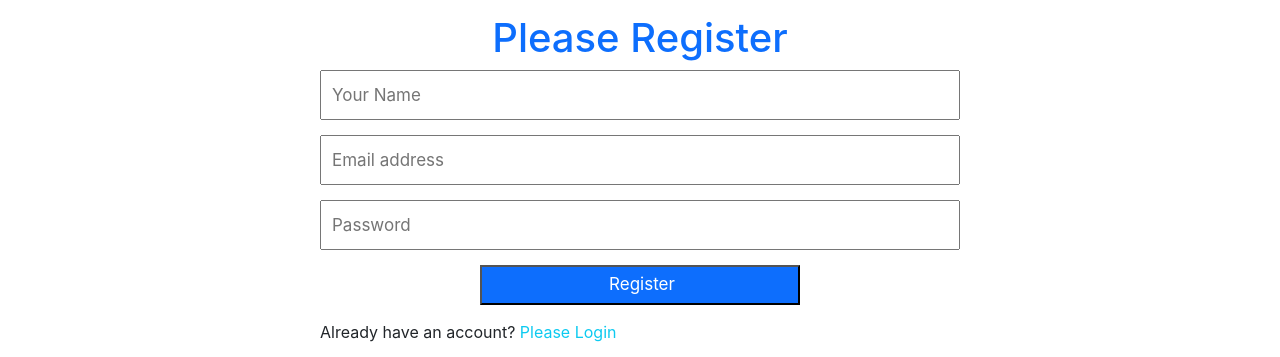
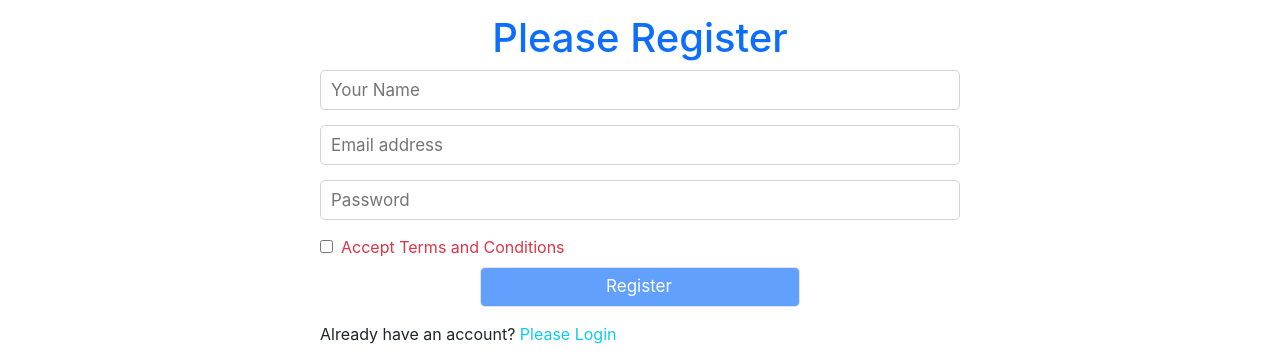
Before and after one commit to kabbo500/chartered-accountant, a React (Create React App) app: page /register in a window 1280 px wide. Shown: the part 336-693 px from the top of the page. Built offline with nearby package versions, Linux system fonts and the light colour scheme; no server answers.

Commit message:
add email varification system

```diff
--- a/src/pages/Navbar/Login/Login.js
+++ b/src/pages/Navbar/Login/Login.js
@@ -1,6 +1,8 @@
+import { async } from '@firebase/util';
 import React, { useRef } from 'react';
 import { Button, Form } from 'react-bootstrap';
 import { useSignInWithEmailAndPassword } from 'react-firebase-hooks/auth';
+import { useSendPasswordResetEmail } from 'react-firebase-hooks/auth';
 
 import { Link, useLocation, useNavigate } from 'react-router-dom';
 import auth from '../../../firebase.init';
@@ -13,6 +15,7 @@
     const location = useLocation();
     let from = location.state?.from?.pathname || "/";
 
+    let errorElement;
 
     const [
         signInWithEmailAndPassword,
@@ -21,8 +24,16 @@
         error,
     ] = useSignInWithEmailAndPassword(auth);
 
+    const [sendPasswordResetEmail, sending] = useSendPasswordResetEmail(auth);
+
     if (user) {
         navigate(from, { replace: true });
+
+    }
+
+    if (error) {
+
+        errorElement = <p className='text-danger'>Error: {error.message}</p>
 
     }
 
@@ -37,26 +48,30 @@
         navigate('/register')
     }
 
+    const resetPassword = async () => {
+        const email = emailRef.current.value;
+        await sendPasswordResetEmail(email);
+        alert('Sent email');
+    }
+
     return (
         <div className='container w-50 mx-auto'>
             <h1 className='text-primary text-center mt-3'>Please login</h1>
             <Form onSubmit={handleSubmit}>
                 <Form.Group className="mb-3" controlId="formBasicEmail">
-                    <Form.Label>Email address</Form.Label>
                     <Form.Control ref={emailRef} type="email" placeholder="Enter email" required />
-
                 </Form.Group>
 
                 <Form.Group className="mb-3" controlId="formBasicPassword">
-                    <Form.Label>Password</Form.Label>
                     <Form.Control ref={passwordRef} type="password" placeholder="Password" required />
-                </Form.Group>
-                <Form.Group className="mb-3" controlId="formBasicCheckbox">
-                    <Form.Check type="checkbox" label="Check me out" />
                 </Form.Group>
                 <input style={{ height: '40px' }} className='bg-primary text-white w-50 d-block mx-auto' type="submit" value="Login" />
             </Form>
+
+            {errorElement}
+
             <p>Are your new? <Link to="/register" className='text-info text-decoration-none  ' onClick={navigateRegister}>Please Register</Link></p>
+            <p>Forget password? <Link to="/register" className='text-info text-decoration-none  ' onClick={resetPassword}>Reset password</Link></p>
 
             <GoogleLogin></GoogleLogin>
         </div>
--- a/src/pages/Navbar/Register/Register.css
+++ b/src/pages/Navbar/Register/Register.css
@@ -1,12 +1,15 @@
 .register-form {
     margin: 0 auto;
     width: 50%;
+
 }
 
-.register-form input {
+.register-form input:not([type=checkbox]) {
     display: block;
     width: 100%;
-    height: 50px;
+    height: 40px;
+    border-radius: 5px;
+    border: 1px solid lightgrey;
     padding-left: 10px;
     font-size: 17px;
     margin-bottom: 15px;
--- a/src/pages/Navbar/Register/Register.js
+++ b/src/pages/Navbar/Register/Register.js
@@ -1,17 +1,22 @@
-import React from 'react';
+import React, { useState } from 'react';
 import { Link, useNavigate } from 'react-router-dom';
 import './Register.css'
 import { useCreateUserWithEmailAndPassword } from 'react-firebase-hooks/auth';
+import { useUpdateProfile } from 'react-firebase-hooks/auth';
 
 import auth from '../../../firebase.init';
 import GoogleLogin from '../Login/GoogleLogin/GoogleLogin';
+import { async } from '@firebase/util';
 const Register = () => {
+    const [agree, setAgree] = useState(false);
+
     const [
         createUserWithEmailAndPassword,
         user,
         loading,
         error,
-    ] = useCreateUserWithEmailAndPassword(auth);
+    ] = useCreateUserWithEmailAndPassword(auth, { sendEmailVerification: true });
+    const [updateProfile, updating] = useUpdateProfile(auth);
 
     const navigate = useNavigate();
 
@@ -19,16 +24,17 @@
         navigate('/login');
     }
 
-    if (user) {
-        navigate('/');
-    }
 
-    const handleRegister = event => {
+    const handleRegister = async (event) => {
         event.preventDefault();
-        const name = event.target.name.value;
+        const displayName = event.target.name.value;
         const email = event.target.email.value;
         const password = event.target.password.value;
-        createUserWithEmailAndPassword(email, password);
+
+        await createUserWithEmailAndPassword(email, password);
+        await updateProfile({ displayName });
+        navigate('/');
+
     }
 
     return (
@@ -38,7 +44,12 @@
                 <input type="text" name='name' placeholder='Your Name' />
                 <input type="email" name='email' placeholder='Email address' required />
                 <input type="password" name='password' placeholder='Password' required />
-                <input style={{ height: '40px' }} className='bg-primary text-white d-block mx-auto w-50' type="submit" value="Register" />
+                <input onClick={() => setAgree(!agree)}
+                    type="checkbox" name="terms" id="terms" />
+                <label className={`ps-2 ${agree ? 'text-primary' : 'text-danger'}`} htmlFor="terms">Accept Terms and Conditions</label>
+                <input
+                    disabled={!agree}
+                    className='btn btn-primary text-white d-block mx-auto w-50 mt-2' type="submit" value="Register" />
             </form>
             <p>Already have an account? <Link to="/login" className='text-info text-decoration-none  ' onClick={navigateLogin}>Please Login</Link></p>
             <GoogleLogin></GoogleLogin>
```
